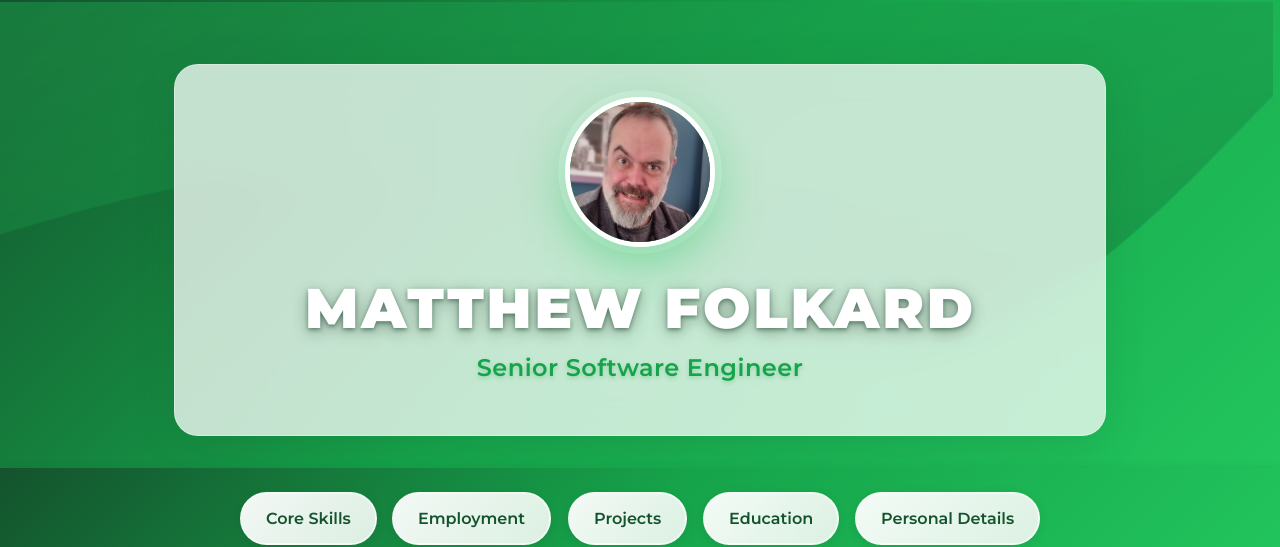
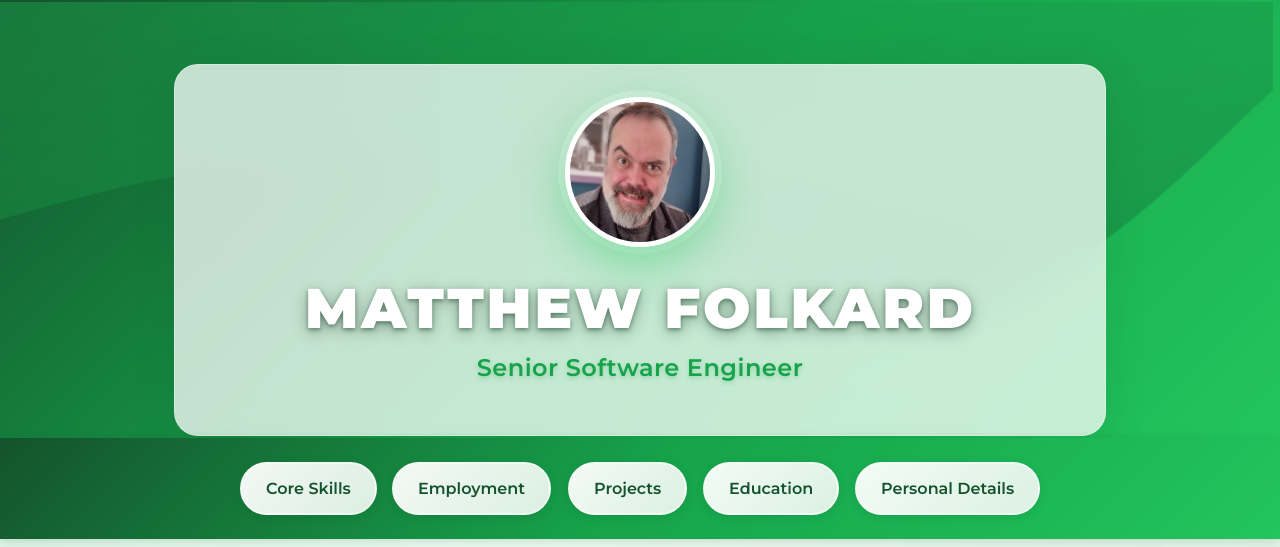
Before and after one commit to mungojerry/plasticfootthing, a plain HTML site: page public/index.html in a window 1280 px wide. Shown: the top 547 px of the page. Drawn offline with Linux system fonts and the light colour scheme.

Commit message:
feat: Adjust padding in CV header for improved layout consistency

```diff
--- a/public/styles.css
+++ b/public/styles.css
@@ -102,7 +102,7 @@ body::before {
 .cv-header {
   position: relative;
   overflow: visible;
-  padding: 4rem 2rem 2rem 2rem;
+  padding: 4rem 2rem .1rem 2rem;
   text-align: center;
   background: linear-gradient(135deg, var(--accent) 0%, var(--accent3) 50%, var(--accent2) 100%);
   color: #fff;
```
